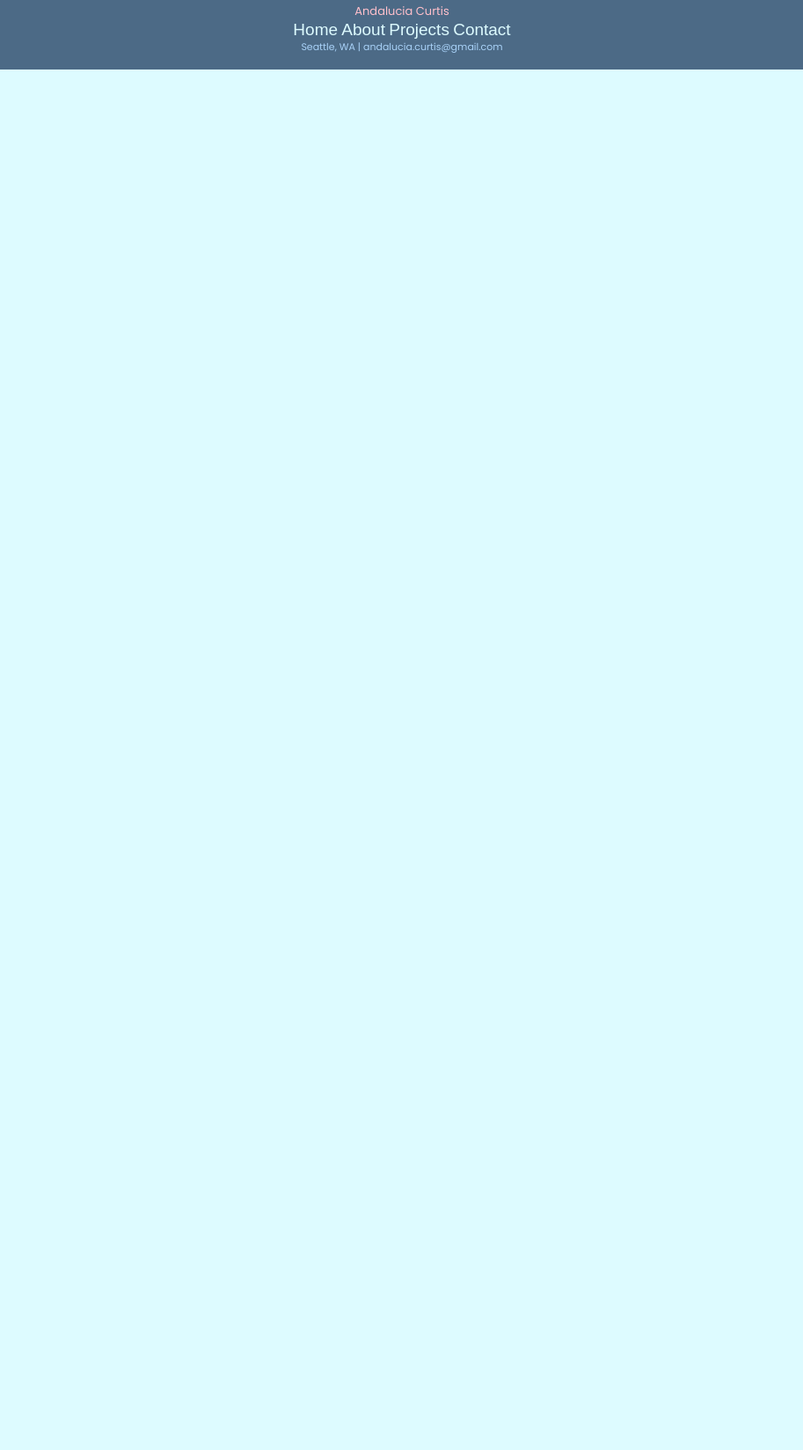
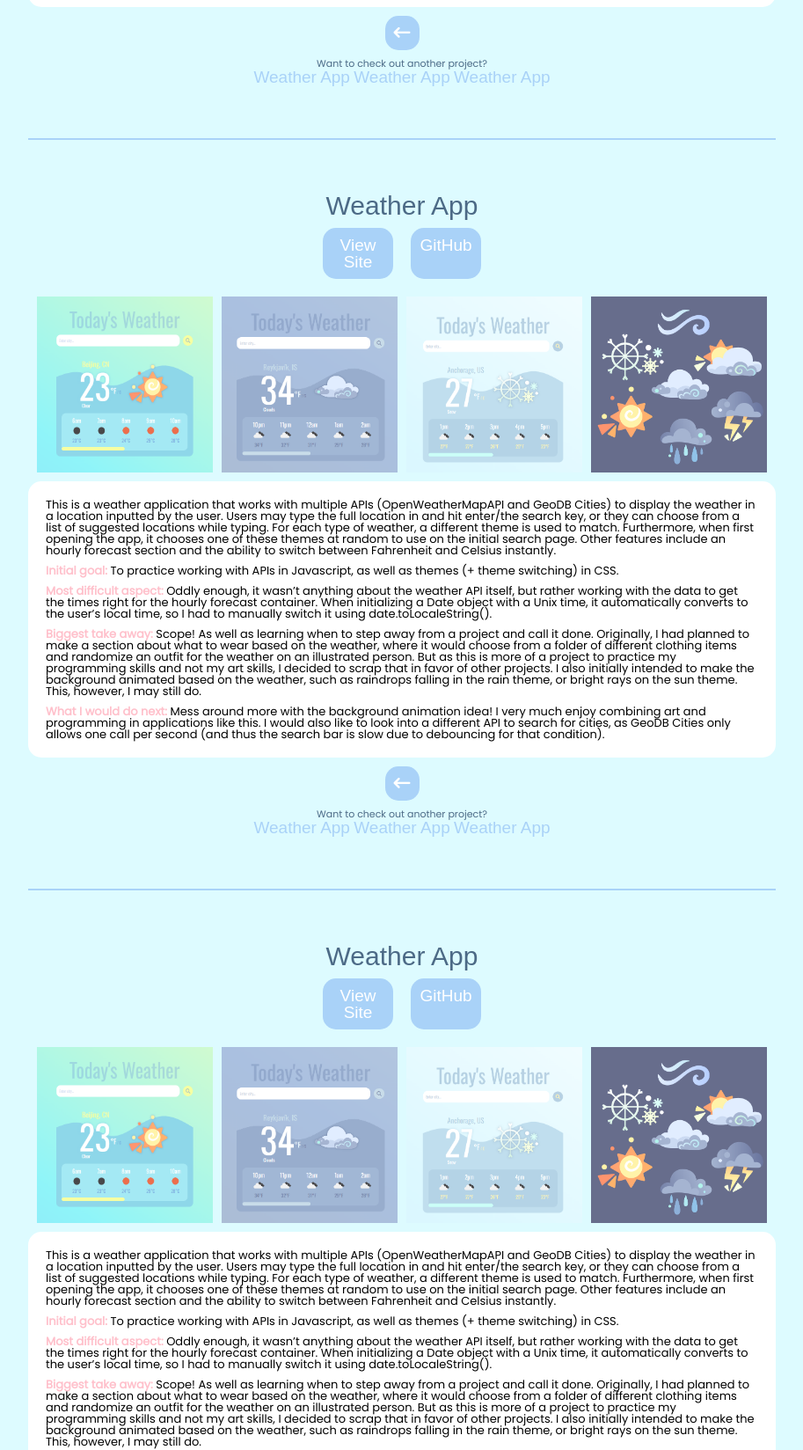
Before and after one commit to andaluciacurtis/Portfolio-Website, a plain HTML site: page project-specs.html in a window 1280 px wide. Shown: the part 736-2384 px from the top of the page at 88% size, without its empty margins (183-1096 px from the left). Before the commit the page ends 815 px from the top, so only its background shows below. Drawn offline with Linux system fonts and the light colour scheme; a web font is replaced by a local one.

Commit message:
finished dynamically creating project spec

```diff
--- a/css/style.css
+++ b/css/style.css
@@ -384,11 +384,16 @@ nav h2:hover::after {
   width: min(850px, 90%);
   margin: auto;
 
-  padding-top: 80px;
   border-radius: 15px;
   display: flex;
   flex-direction: column;
   gap: 20px;
+  padding-bottom: 40px;
+}
+
+.project-divider {
+  margin: 40px 0 60px 0;
+  border: 1px solid var(--light-blue);
 }
 
 .project-specs-container h2 {
--- a/js/spec-generator.js
+++ b/js/spec-generator.js
@@ -7,6 +7,13 @@ async function generate() {
   const response = await fetch('./projects.json');
   const data = await response.json();
 
+  let basicProjectFooter = `
+  <div class="back-button">
+    <a href="#"><i class="fa-solid fa-arrow-left-long"></i></a>
+  </div>
+  <h4>Want to check out another project?</h4>
+  `;
+
   data.forEach(project => {
     let projectDiv = document.createElement("div");
     projectDiv.id = project["id"];
@@ -14,13 +21,8 @@ async function generate() {
     let links = project["links"];
     let imgs = project["imgs"];
 
-
-    let projectFooter = document.createElement("div");
-    projectFooter.classList.add("bottom-text");
-
-
-
     projectDiv.innerHTML = `
+      <hr class="project-divider">
       <h2>${project["title"]}</h2>
 
       <div class="spec-links">
@@ -61,6 +63,23 @@ async function generate() {
     </div>
     `;
 
+    let otherLinks = document.createElement("div");
+    otherLinks.classList.add("project-mini-links");
+
+    for (let i = 0; i < data.length; i++) {
+      if (data[i] != project) {
+        otherLinks.innerHTML += `
+          <a href="#${data[i]["id"]}">${data[i]["title"]}</a>
+        `;
+      }
+    }
+
+    let projectFooter = document.createElement("div");
+    projectFooter.classList.add("bottom-text");
+    projectFooter.innerHTML = basicProjectFooter;
+    projectFooter.appendChild(otherLinks);
+
+    projectDiv.appendChild(projectFooter);
     projectSpecContainer.appendChild(projectDiv);
   })
 }
--- a/project-specs.html
+++ b/project-specs.html
@@ -19,73 +19,7 @@
     </div>
   </nav>
 
-  <div class="project-specs-container">
-    <!-- <div id="weatherApp">
-      <h2>Weather App</h2>
-      <div class="spec-links">
-        <a href="https://andaluciacurtis.github.io/Weather-App/">View Site</a>
-        <a href="https://github.com/andaluciacurtis/Weather-App">GitHub</a>
-      </div>
-      <div class="spec-img-container">
-        <img src="images/weather-app/sun.PNG" alt="">
-        <img src="images/weather-app/clouds.PNG" alt="">
-        <img src="images/weather-app/snow.PNG" alt="">
-        <img src="images/weather-app/icons.PNG" alt="">
-      </div>
-
-
-      <div class="project-spec">
-        <p>
-          This is a weather application that works with multiple APIs (OpenWeatherMapAPI and GeoDB Cities) to display the weather in a location inputted by the user. Users may type the full location in and hit enter/the search key, or they can choose from a list of suggested locations while typing. For each type of weather, a different theme is used to match. Furthermore, when first opening the app, it chooses one of these themes at random to use on the initial search page. Other features include an hourly forecast section and the ability to switch between Fahrenheit and Celsius instantly.
-        </p>
-
-        <p>
-          <span class="important">Initial goal:</span>
-          To practice working with APIs in Javascript, as well as themes (+ theme switching) in CSS.
-        </p>
-
-        <p>
-          <span class="important">Most difficult aspect:</span>
-          Oddly enough, it wasn’t anything about the weather API itself, but rather working with the data to get the times right for the hourly forecast container. When initializing a Date object with a Unix time, it automatically converts to the user’s local time, so I had to manually switch it using date.toLocaleString().
-        </p>
-
-        <p>
-          <span class="important">Biggest take away:</span>
-           Scope! As well as learning when to step away from a project and call it done. Originally, I had planned to make a section about what to wear based on the weather, where it would choose from a folder of different clothing items and randomize an outfit for the weather on an illustrated person. But as this is more of a project to practice my programming skills and not my art skills, I decided to scrap that in favor of other projects. I also initially intended to make the background animated based on the weather, such as raindrops falling in the rain theme, or bright rays on the sun theme. This, however, I may still do.
-        </p>
-
-        <p>
-          <span class="important">What I would do next:</span>
-          Mess around more with the background animation idea! I very much enjoy combining art and programming in applications like this. I would also like to look into a different API to search for cities, as GeoDB Cities only allows one call per second (and thus the search bar is slow due to debouncing for that condition).
-        </p>
-      </div>
-
-      <div class="bottom-text">
-        <div class="back-button">
-          <a href="#"><i class="fa-solid fa-arrow-left-long"></i></a>
-        </div>
-
-        <h4>Want to check out another project?</h4>
-        <div class="project-mini-links">
-          <a href="#">Memory Game</a>
-          <a href="#">Calculator App</a>
-          <a href="#">Portfolio Site</a>
-        </div>
-      </div>
-    </div>
-
-  <section id="memoryGame">
-    <h2>Memory Game</h2>
-  </section>
-
-  <section id="calculatorApp">
-    <h2>Calculator App</h2>
-  </section>
-
-  <section id="portfolioSite">
-    <h2>Portfolio Site</h2>
-  </section> -->
-  </div>
+  <div class="project-specs-container"></div>
 
   <footer>
     <p>Andalucia Curtis</p>
--- a/projects.json
+++ b/projects.json
@@ -17,5 +17,62 @@
     "diffAspect": "Oddly enough, it wasn’t anything about the weather API itself, but rather working with the data to get the times right for the hourly forecast container. When initializing a Date object with a Unix time, it automatically converts to the user’s local time, so I had to manually switch it using date.toLocaleString().",
     "takeAway": "Scope! As well as learning when to step away from a project and call it done. Originally, I had planned to make a section about what to wear based on the weather, where it would choose from a folder of different clothing items and randomize an outfit for the weather on an illustrated person. But as this is more of a project to practice my programming skills and not my art skills, I decided to scrap that in favor of other projects. I also initially intended to make the background animated based on the weather, such as raindrops falling in the rain theme, or bright rays on the sun theme. This, however, I may still do.",
     "next": "Mess around more with the background animation idea! I very much enjoy combining art and programming in applications like this. I would also like to look into a different API to search for cities, as GeoDB Cities only allows one call per second (and thus the search bar is slow due to debouncing for that condition)."
-    }
+    },
+    {
+      "id": "weatherApp",
+      "title": "Weather App",
+      "links": [
+        "https://andaluciacurtis.github.io/Weather-App/",
+        "https://github.com/andaluciacurtis/Weather-App"
+      ],
+      "imgs": [
+        "images/weather-app/sun.PNG",
+        "images/weather-app/clouds.PNG",
+        "images/weather-app/snow.PNG",
+        "images/weather-app/icons.PNG"
+      ],
+      "desc": "This is a weather application that works with multiple APIs (OpenWeatherMapAPI and GeoDB Cities) to display the weather in a location inputted by the user. Users may type the full location in and hit enter/the search key, or they can choose from a list of suggested locations while typing. For each type of weather, a different theme is used to match. Furthermore, when first opening the app, it chooses one of these themes at random to use on the initial search page. Other features include an hourly forecast section and the ability to switch between Fahrenheit and Celsius instantly.",
+      "initialGoal": "To practice working with APIs in Javascript, as well as themes (+ theme switching) in CSS.",
+      "diffAspect": "Oddly enough, it wasn’t anything about the weather API itself, but rather working with the data to get the times right for the hourly forecast container. When initializing a Date object with a Unix time, it automatically converts to the user’s local time, so I had to manually switch it using date.toLocaleString().",
+      "takeAway": "Scope! As well as learning when to step away from a project and call it done. Originally, I had planned to make a section about what to wear based on the weather, where it would choose from a folder of different clothing items and randomize an outfit for the weather on an illustrated person. But as this is more of a project to practice my programming skills and not my art skills, I decided to scrap that in favor of other projects. I also initially intended to make the background animated based on the weather, such as raindrops falling in the rain theme, or bright rays on the sun theme. This, however, I may still do.",
+      "next": "Mess around more with the background animation idea! I very much enjoy combining art and programming in applications like this. I would also like to look into a different API to search for cities, as GeoDB Cities only allows one call per second (and thus the search bar is slow due to debouncing for that condition)."
+      },
+      {
+        "id": "weatherApp",
+        "title": "Weather App",
+        "links": [
+          "https://andaluciacurtis.github.io/Weather-App/",
+          "https://github.com/andaluciacurtis/Weather-App"
+        ],
+        "imgs": [
+          "images/weather-app/sun.PNG",
+          "images/weather-app/clouds.PNG",
+          "images/weather-app/snow.PNG",
+          "images/weather-app/icons.PNG"
+        ],
+        "desc": "This is a weather application that works with multiple APIs (OpenWeatherMapAPI and GeoDB Cities) to display the weather in a location inputted by the user. Users may type the full location in and hit enter/the search key, or they can choose from a list of suggested locations while typing. For each type of weather, a different theme is used to match. Furthermore, when first opening the app, it chooses one of these themes at random to use on the initial search page. Other features include an hourly forecast section and the ability to switch between Fahrenheit and Celsius instantly.",
+        "initialGoal": "To practice working with APIs in Javascript, as well as themes (+ theme switching) in CSS.",
+        "diffAspect": "Oddly enough, it wasn’t anything about the weather API itself, but rather working with the data to get the times right for the hourly forecast container. When initializing a Date object with a Unix time, it automatically converts to the user’s local time, so I had to manually switch it using date.toLocaleString().",
+        "takeAway": "Scope! As well as learning when to step away from a project and call it done. Originally, I had planned to make a section about what to wear based on the weather, where it would choose from a folder of different clothing items and randomize an outfit for the weather on an illustrated person. But as this is more of a project to practice my programming skills and not my art skills, I decided to scrap that in favor of other projects. I also initially intended to make the background animated based on the weather, such as raindrops falling in the rain theme, or bright rays on the sun theme. This, however, I may still do.",
+        "next": "Mess around more with the background animation idea! I very much enjoy combining art and programming in applications like this. I would also like to look into a different API to search for cities, as GeoDB Cities only allows one call per second (and thus the search bar is slow due to debouncing for that condition)."
+        },
+        {
+          "id": "weatherApp",
+          "title": "Weather App",
+          "links": [
+            "https://andaluciacurtis.github.io/Weather-App/",
+            "https://github.com/andaluciacurtis/Weather-App"
+          ],
+          "imgs": [
+            "images/weather-app/sun.PNG",
+            "images/weather-app/clouds.PNG",
+            "images/weather-app/snow.PNG",
+            "images/weather-app/icons.PNG"
+          ],
+          "desc": "This is a weather application that works with multiple APIs (OpenWeatherMapAPI and GeoDB Cities) to display the weather in a location inputted by the user. Users may type the full location in and hit enter/the search key, or they can choose from a list of suggested locations while typing. For each type of weather, a different theme is used to match. Furthermore, when first opening the app, it chooses one of these themes at random to use on the initial search page. Other features include an hourly forecast section and the ability to switch between Fahrenheit and Celsius instantly.",
+          "initialGoal": "To practice working with APIs in Javascript, as well as themes (+ theme switching) in CSS.",
+          "diffAspect": "Oddly enough, it wasn’t anything about the weather API itself, but rather working with the data to get the times right for the hourly forecast container. When initializing a Date object with a Unix time, it automatically converts to the user’s local time, so I had to manually switch it using date.toLocaleString().",
+          "takeAway": "Scope! As well as learning when to step away from a project and call it done. Originally, I had planned to make a section about what to wear based on the weather, where it would choose from a folder of different clothing items and randomize an outfit for the weather on an illustrated person. But as this is more of a project to practice my programming skills and not my art skills, I decided to scrap that in favor of other projects. I also initially intended to make the background animated based on the weather, such as raindrops falling in the rain theme, or bright rays on the sun theme. This, however, I may still do.",
+          "next": "Mess around more with the background animation idea! I very much enjoy combining art and programming in applications like this. I would also like to look into a different API to search for cities, as GeoDB Cities only allows one call per second (and thus the search bar is slow due to debouncing for that condition)."
+          }
 ]
```
